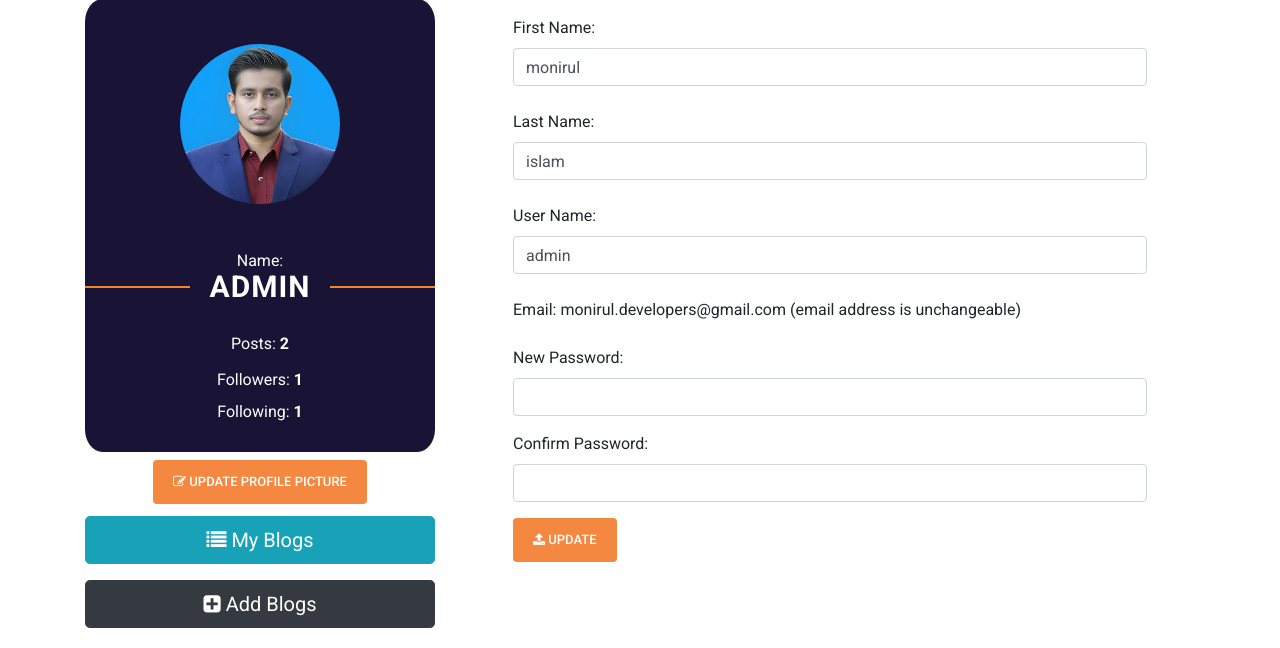
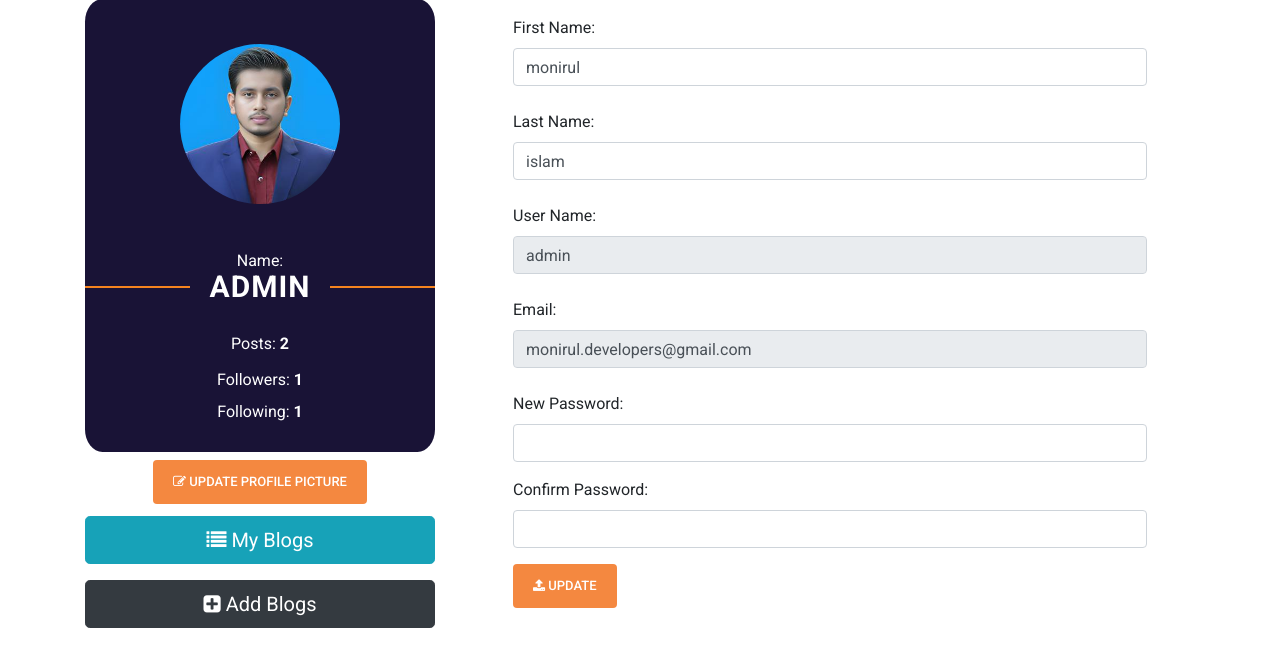
Before and after one commit to moniruldevelopers/Multiuser-Blog-Website-Usign-Pyhton-and-Django, a Django app: page /profile/ in a window 1280 px wide. Shown: the part 147-795 px from the top of the page. Run offline with Django 4.2, Linux system fonts and the light colour scheme; a user stored in the database is signed in; data comes from the database, SQL or seed files in the repository; both versions use the stored data as it was after the commit; some libraries are stand-ins or nearby versions.

Commit message:
profile username and email update disable ok done

```diff
--- a/blog/templates/profile.html
+++ b/blog/templates/profile.html
@@ -75,19 +75,19 @@
                 <div class="sidebar-heading seven">
                     <h2 style="font-weight: bold;">Update Info </h2>
                   </div>
-                <form  class="px-5" action="{% url 'profile' %}" method="POST">
+                  <form class="px-5" action="{% url 'profile' %}" method="POST">
                     {% csrf_token %}
                     {% if messages %}
                         <div class="form-group">
-                        {% include 'message.html' %}
+                            {% include 'message.html' %}
                         </div>
                     {% endif %}
 
                     {% if form.non_field_errors %}
                         {% for error in form.non_field_errors %}
-                        <div class="alert ">
-                            <p class="text-danger ">{{error}}</p>
-                        </div>
+                            <div class="alert ">
+                                <p class="text-danger ">{{error}}</p>
+                            </div>
                         {% endfor %}
                     {% endif %}
 
@@ -103,12 +103,13 @@
                     </div>
                     <div class="form-group">
                         <label for="username">User Name:</label>
-                        <input class="form-control" name="username" type="text" value="{{account.username}}">
+                        <input class="form-control" name="username" type="text" value="{{account.username}}" readonly>
                         <p class="py-1 text-danger errors">{{form.username.errors}}</p>
-
                     </div>
                     <div class="form-group">
-                        <label for="email">Email: {{account.email}} (email address is unchangeable)</label>
+                        <label for="email">Email:</label>
+                        <input class="form-control" name="email" type="email" value="{{account.email}}" readonly>
+                        <p class="py-1 text-danger errors">{{form.email.errors}}</p>
                     </div>
                     <div class="form-group">
                         <label for="new_password">New Password:</label>
@@ -117,13 +118,14 @@
 
                     <div class="form-group">
                         <label for="confirm_password">Confirm Password:</label>
-                        <input  class="form-control" name="confirm_password" type="password" value="">
+                        <input class="form-control" name="confirm_password" type="password" value="">
                     </div>
 
                     <div class="form-group mt-2">
                         <button class="btn btn-primary"><i class="fa fa-upload"></i> Update</button>
                     </div>
                 </form>
+
             </div>
 
         </div>
@@ -132,6 +134,5 @@
 </div>
 
 
-<!-- <label class="form-control" name="email" type="email" value="{{account.email}}" disabled>
-<p class="py-1 text-danger errors">{{form.email.errors}}</p> -->
+
 {% endblock content %}
--- a/user_profile/forms.py
+++ b/user_profile/forms.py
@@ -1,5 +1,6 @@
 from django import forms
 from .models import User
+
 
 class LoginForm(forms.Form):
     username = forms.CharField(max_length=250, required=True)
--- a/user_profile/views.py
+++ b/user_profile/views.py
@@ -88,14 +88,13 @@ def get_greeting():
     else:
         return "Good Night"
 
+
+
+
 @login_required(login_url='login')
 def profile(request):
-
     greeting = get_greeting()
-
-
     account = get_object_or_404(User, pk=request.user.pk)
-    form = UserProfileUpdateForm(instance=account)
 
     if request.method == "POST":
         if request.user.pk != account.pk:
@@ -103,12 +102,30 @@ def profile(request):
 
         form = UserProfileUpdateForm(request.POST, instance=account)
 
+        # Manually handle the update of username and email
+        form.fields['username'].disabled = True
+        form.fields['email'].disabled = True
+
         if form.is_valid():
-            form.save()
+            # Do not save username and email from the form
+            account.first_name = form.cleaned_data['first_name']
+            account.last_name = form.cleaned_data['last_name']
+            new_password = form.cleaned_data.get('new_password')
+            if new_password:
+                account.set_password(new_password)
+
+            account.save()
+
             messages.success(request, "Profile has been updated successfully")
             return redirect('profile')
         else:
             print(form.errors)
+    else:
+        # Create form with initial values
+        form = UserProfileUpdateForm(instance=account)
+        # Disable username and email fields
+        form.fields['username'].disabled = True
+        form.fields['email'].disabled = True
 
     context = {
         "account": account,
@@ -117,6 +134,7 @@ def profile(request):
     }
 
     return render(request, 'profile.html', context)
+
 
 @login_required
 def change_profile_picture(request):
```
Also changed, not shown: blog/admin.py (+9 -1 lines), db.sqlite3.
